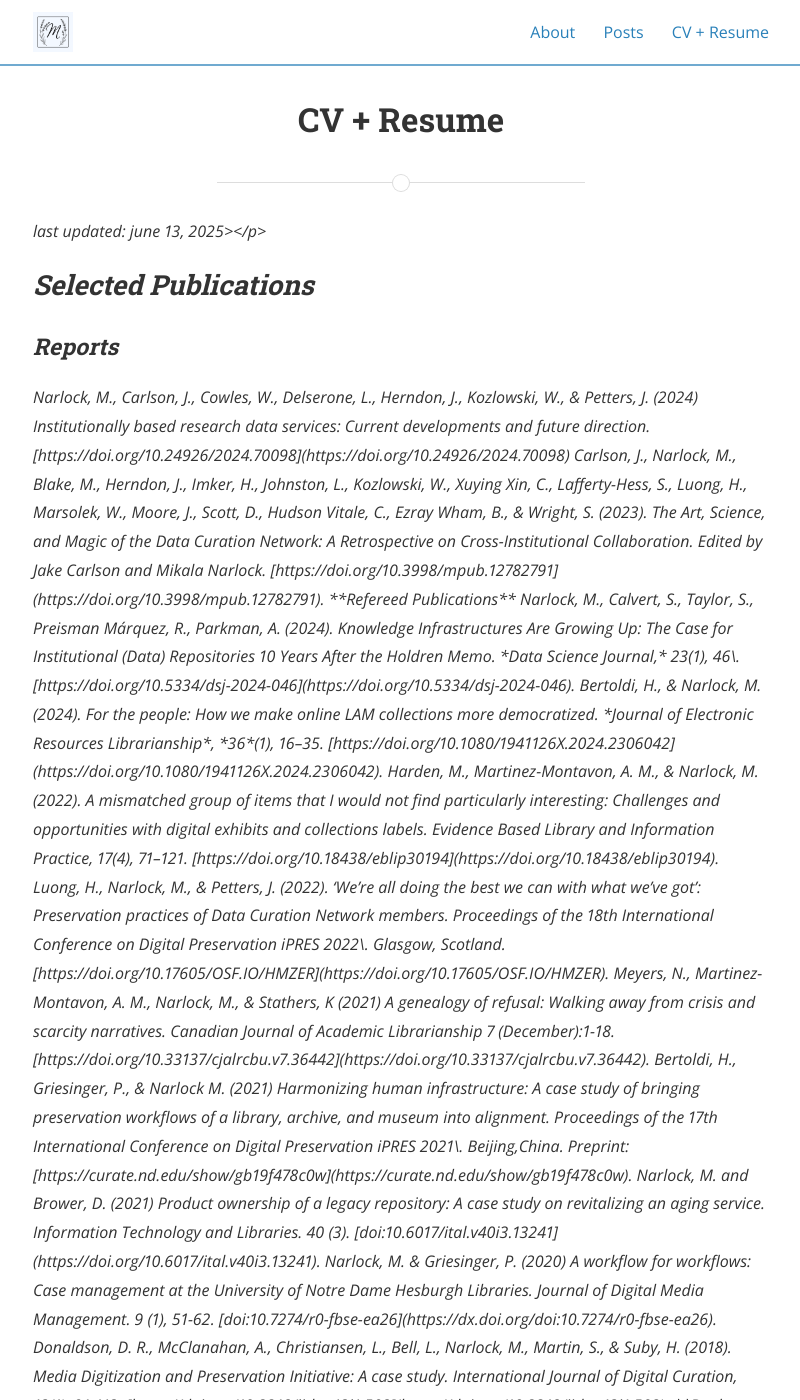
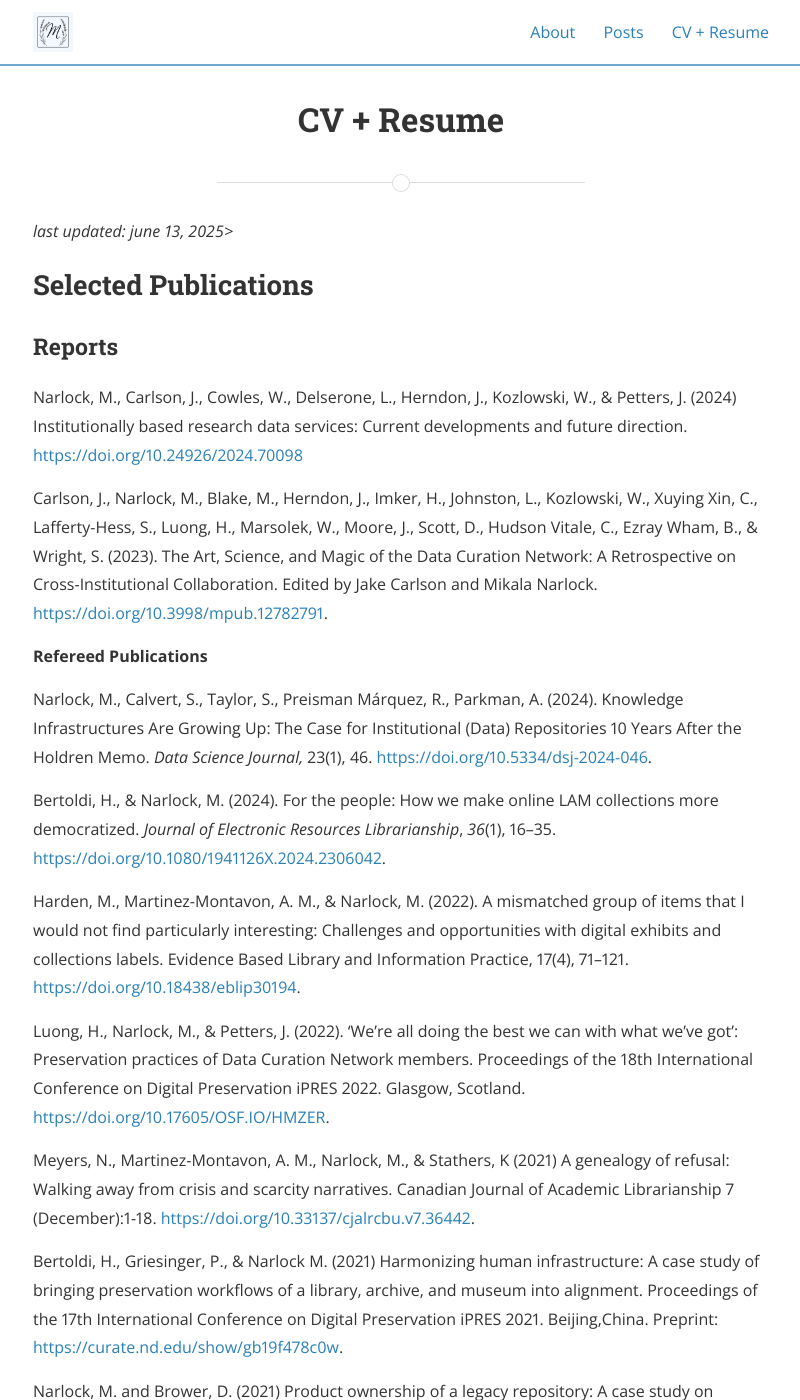
Before and after one commit to mikalaraethelib/mikalaraethelib.github.io, a Jekyll site: the page built from typography.md, in a window 1280 px wide and 1400 px high. Shown: the whole window, without its empty margins (239-1039 px from the left). Built offline with Jekyll 4.4.1, drawn with Linux system fonts in a browser that asks for light colours; nearby versions of some CDN libraries; some of the changed text lies outside the part shown.

```diff
--- a/typography.md
+++ b/typography.md
@@ -5,13 +5,14 @@ permalink: /cv/
 main_nav: true
 ---
 
-<p><em>last updated: june 13, 2025><em></p>
+<p><em>last updated: june 13, 2025></em></p>
 
 <h2>Selected Publications</h2>
 
 <h3>Reports</h3>
 
 Narlock, M., Carlson, J., Cowles, W., Delserone, L., Herndon, J., Kozlowski, W., & Petters, J. (2024) Institutionally based research data services: Current developments and future direction. [https://doi.org/10.24926/2024.70098](https://doi.org/10.24926/2024.70098)
+
 
 Carlson, J., Narlock, M., Blake, M., Herndon, J., Imker, H., Johnston, L., Kozlowski, W., Xuying Xin, C., Lafferty-Hess, S., Luong, H., Marsolek, W., Moore, J., Scott, D., Hudson Vitale, C., Ezray Wham, B., & Wright, S. (2023). The Art, Science, and Magic of the Data Curation Network: A Retrospective on Cross-Institutional Collaboration. Edited by Jake Carlson and Mikala Narlock. [https://doi.org/10.3998/mpub.12782791](https://doi.org/10.3998/mpub.12782791).
 
```
